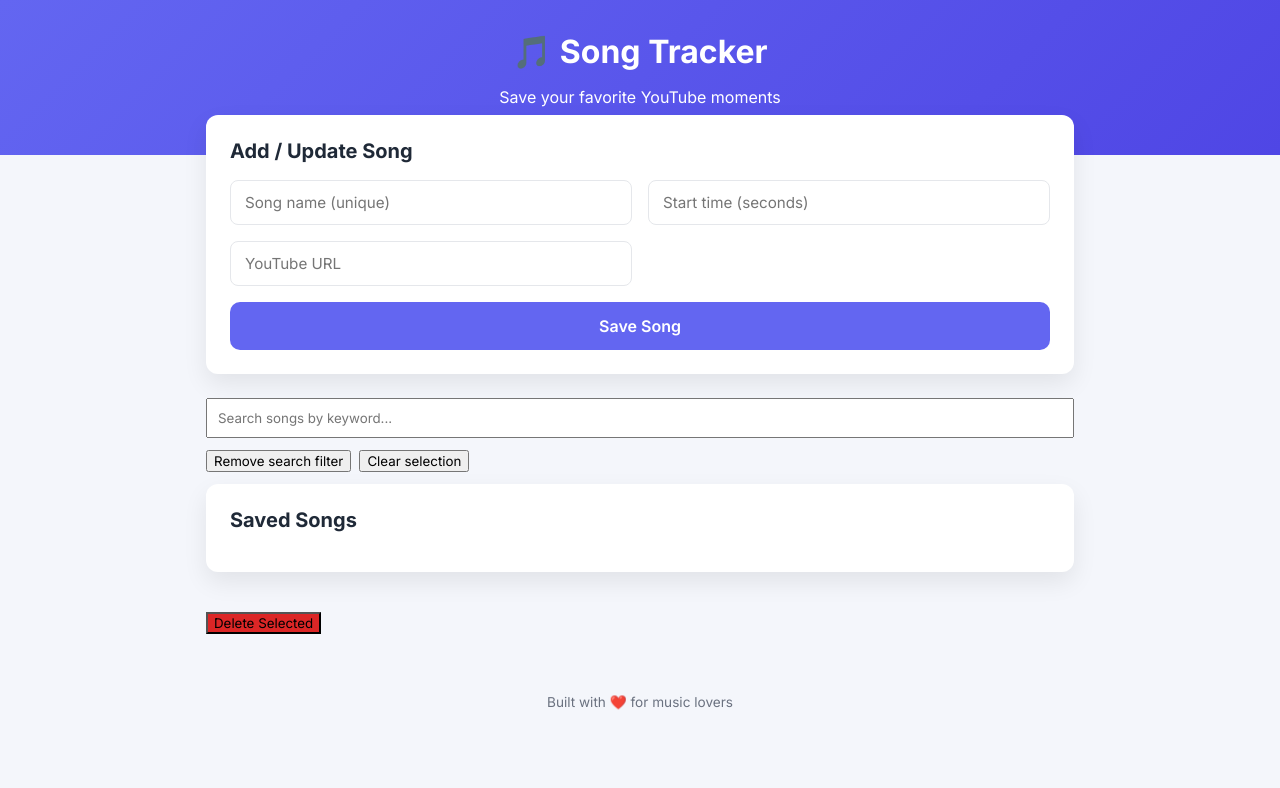
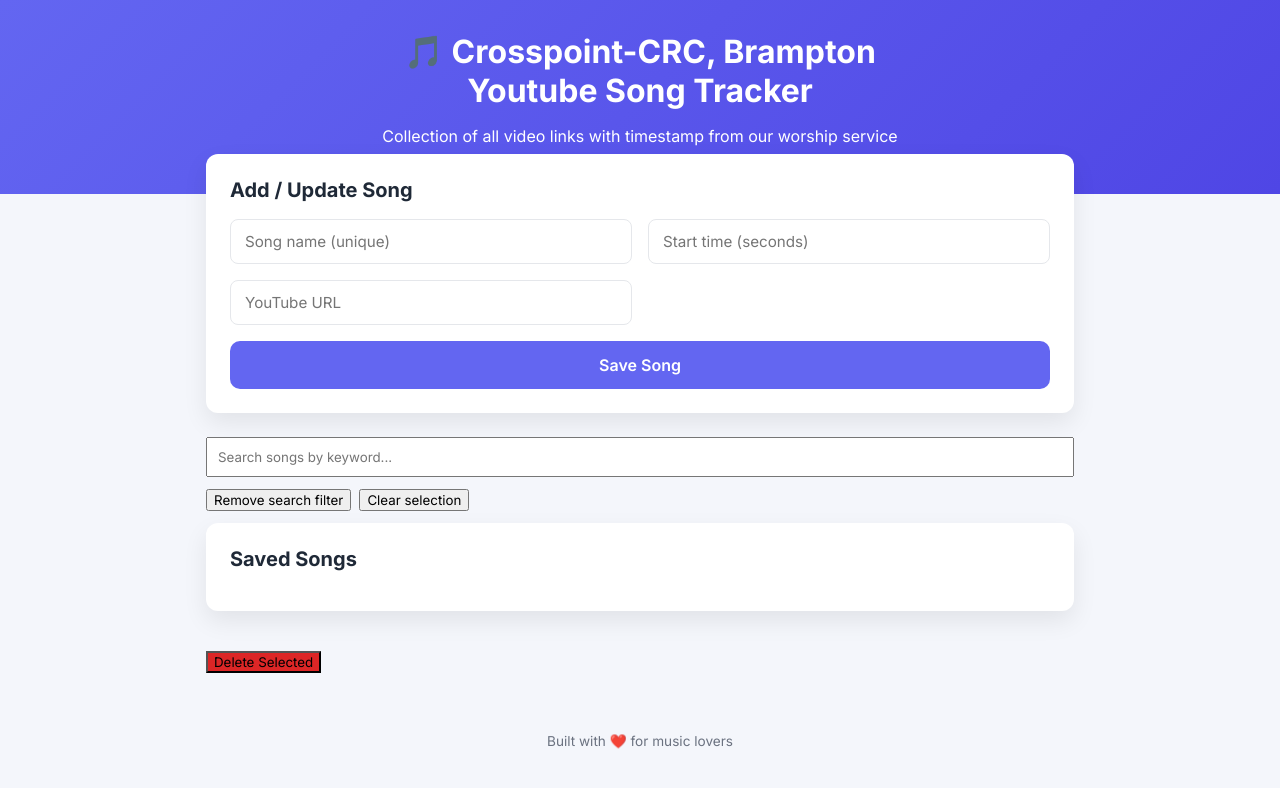
Before and after one commit to Jeyaselvan1984/songtracker, a website: page public/index.html in a window 1280 px wide. Drawn offline with Linux system fonts and the light colour scheme; no server answers.

Commit message:
Update header for Song Tracker page

```diff
--- a/public/index.html
+++ b/public/index.html
@@ -155,8 +155,8 @@
 <body>
 
 <header>
-  <h1>🎵 Song Tracker</h1>
-  <p>Save your favorite YouTube moments</p>
+  <h1>🎵 Crosspoint-CRC, Brampton <br> Youtube Song Tracker</h1>
+  <p>Collection of all video links with timestamp from our worship service</p>
 </header>
 
 <div class="container">
```
